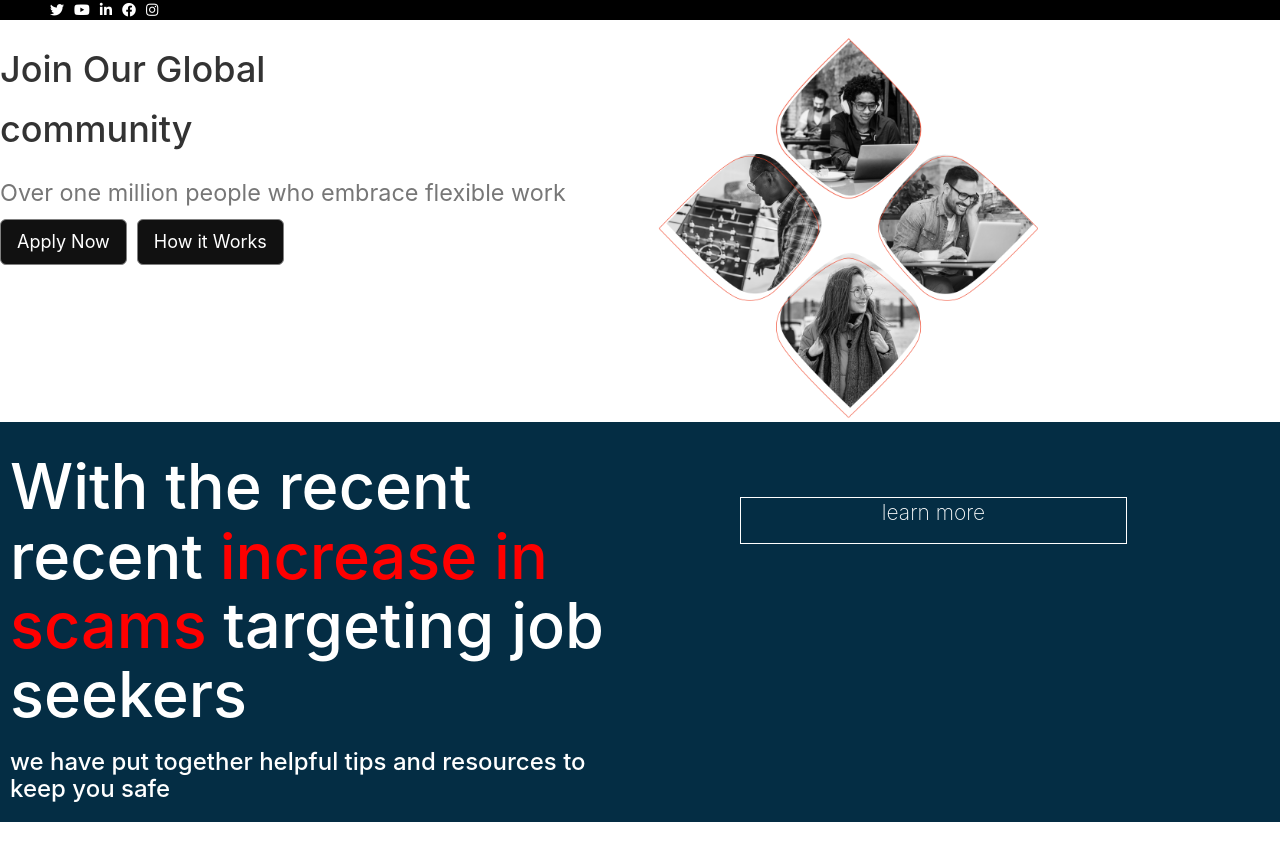
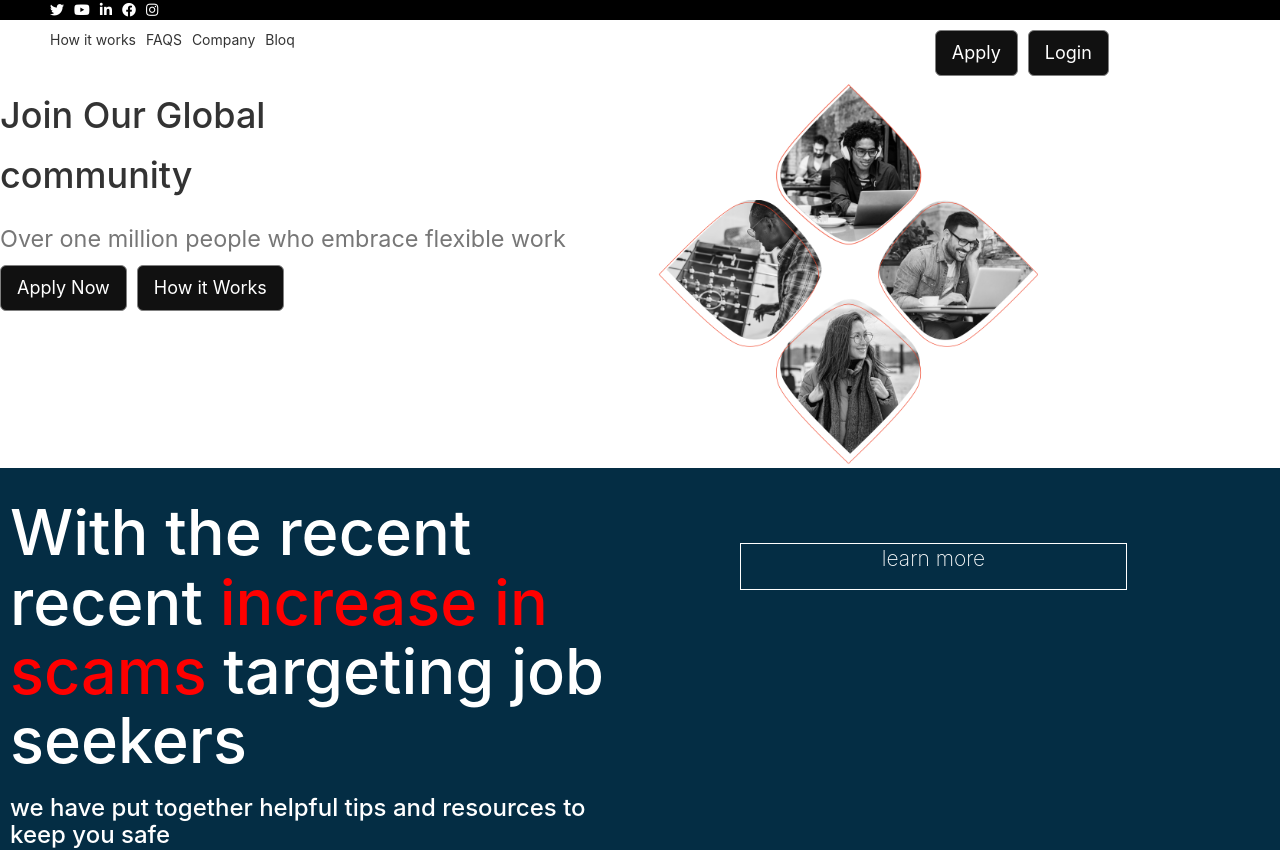
Before and after one commit to Jobwafula/riki-react, a React (Create React App) app: page / in a window 1280 px wide. Shown: the top 850 px of the page. Built offline with nearby package versions, Linux system fonts and the light colour scheme.

Commit message:
added ApplyLogin component

```diff
--- a/src/App.js
+++ b/src/App.js
@@ -1,9 +1,10 @@
 import logo from './logo.svg';
 import './App.css';
 import Navbar from './components/Navbar';
-import Join from './components/Join';
+
 import Content from './components/Content';
 import Footer from './components/Footer';
+import ApplyLogin from './components/ApplyLogin';
 
 
 function App() {
@@ -12,6 +13,7 @@ function App() {
 
     <div >
         <Navbar />
+        <ApplyLogin />
         <Content />
         <Footer />
     </div>
```
